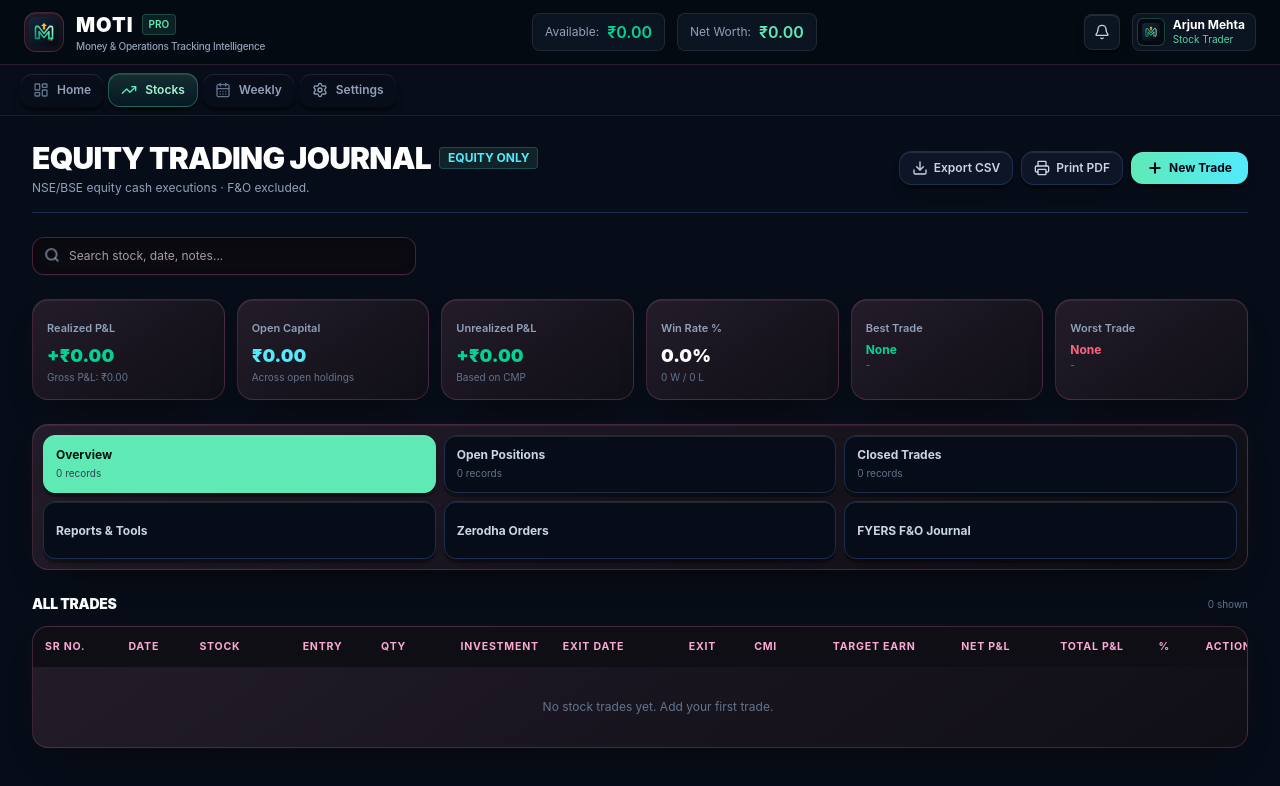
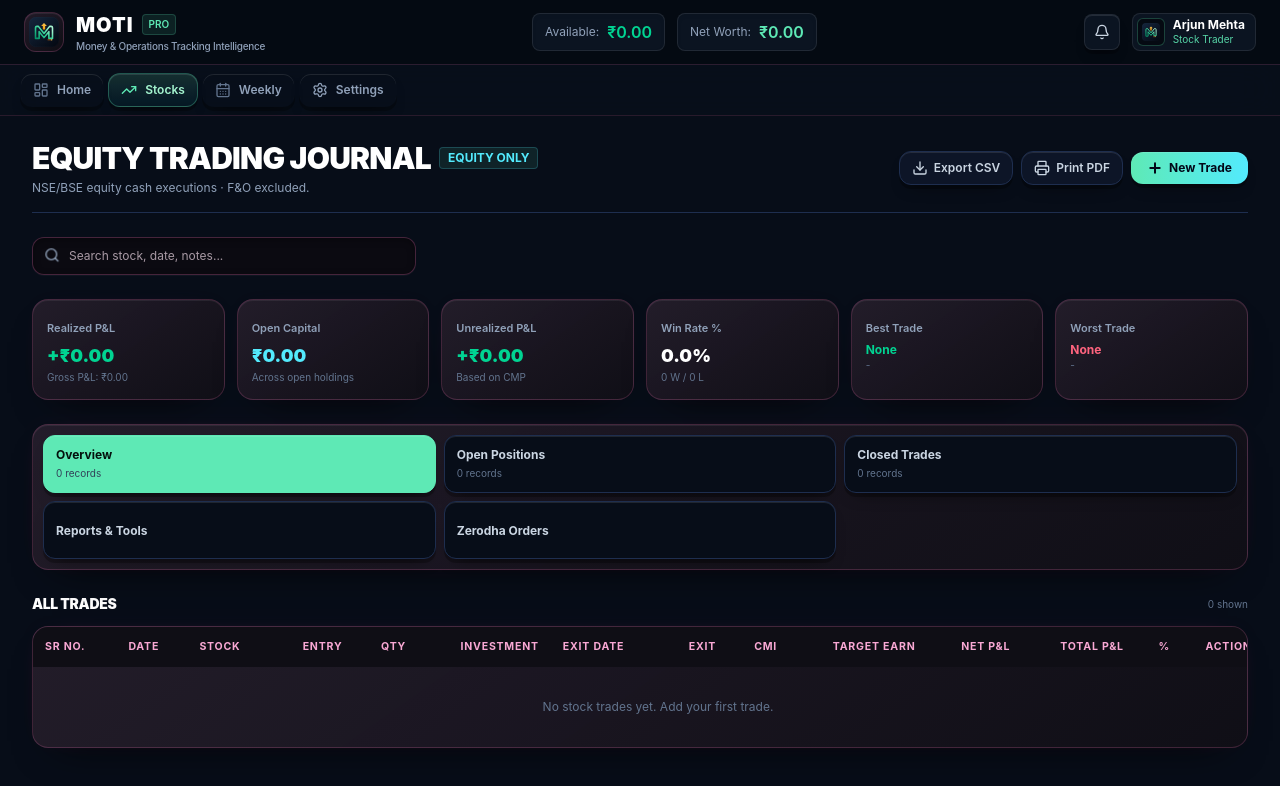
Before and after one commit to aarthak21-beep/MOTI-Money-Tracking-, a React (Vite) app: page / in a window 1280 px wide. Both pictures are taken after a click on the button "Open trading journal". Shown: the top 786 px of the page. Built offline with nearby package versions, Linux system fonts and the light colour scheme.

Commit message:
Remove unused FYERS F&O view references

```diff
--- a/src/views/StockTradingView.tsx
+++ b/src/views/StockTradingView.tsx
@@ -24,7 +24,6 @@ import { EquityTradeCalendar } from './EquityTradeCalendar';
 import { MonthlyTradingReview } from './MonthlyTradingReview';
 import { OpenPortfolioAllocation } from './OpenPortfolioAllocation';
 import { ZerodhaOrdersPanel } from '../components/ZerodhaOrdersPanel';
-import { FyersFnoView } from './FyersFnoView';
 import { buildZerodhaJournal, type KiteExecution } from '../utils/zerodhaTradeImport';
 
 interface StockTradingViewProps {
@@ -107,7 +106,7 @@ export const StockTradingView: React.FC<StockTradingViewProps> = ({
   profile,
   onSaveTrades,
 }) => {
-  const [activeTab, setActiveTab] = useState<'overview' | 'OPEN' | 'CLOSED' | 'tools' | 'zerodha' | 'fyers'>('overview');
+  const [activeTab, setActiveTab] = useState<'overview' | 'OPEN' | 'CLOSED' | 'tools' | 'zerodha'>('overview');
   const [searchTerm, setSearchTerm] = useState('');
   const [currentPage, setCurrentPage] = useState(1);
   const pageSize = 25;
@@ -565,7 +564,7 @@ export const StockTradingView: React.FC<StockTradingViewProps> = ({
           <p className="mt-1 text-xs text-slate-400">Your completed trades and realized performance history.</p>
         </div>
       )}
-      {activeTab !== 'tools' && activeTab !== 'zerodha' && activeTab !== 'fyers' && (
+      {activeTab !== 'tools' && activeTab !== 'zerodha' && (
         <div className="relative w-full sm:max-w-sm">
           <Search className="absolute left-3 top-2.5 h-4 w-4 text-slate-400" />
           <input
@@ -653,7 +652,6 @@ export const StockTradingView: React.FC<StockTradingViewProps> = ({
             { id: 'CLOSED', label: 'Closed Trades', count: trades.filter((t) => t.status === 'CLOSED').length },
             { id: 'tools', label: 'Reports & Tools' },
             { id: 'zerodha', label: 'Zerodha Orders' },
-            { id: 'fyers', label: 'FYERS F&O Journal' },
           ] as const).map((tab) => (
             <button
               key={tab.id}
@@ -765,7 +763,6 @@ export const StockTradingView: React.FC<StockTradingViewProps> = ({
         <ZerodhaOrdersPanel onExecutionsChange={handleZerodhaExecutions} />
       </div>
 
-      {activeTab === 'fyers' && <FyersFnoView />}
 
       {activeTab === 'tools' && (
         <div className="reports-tools-page space-y-6">
```
